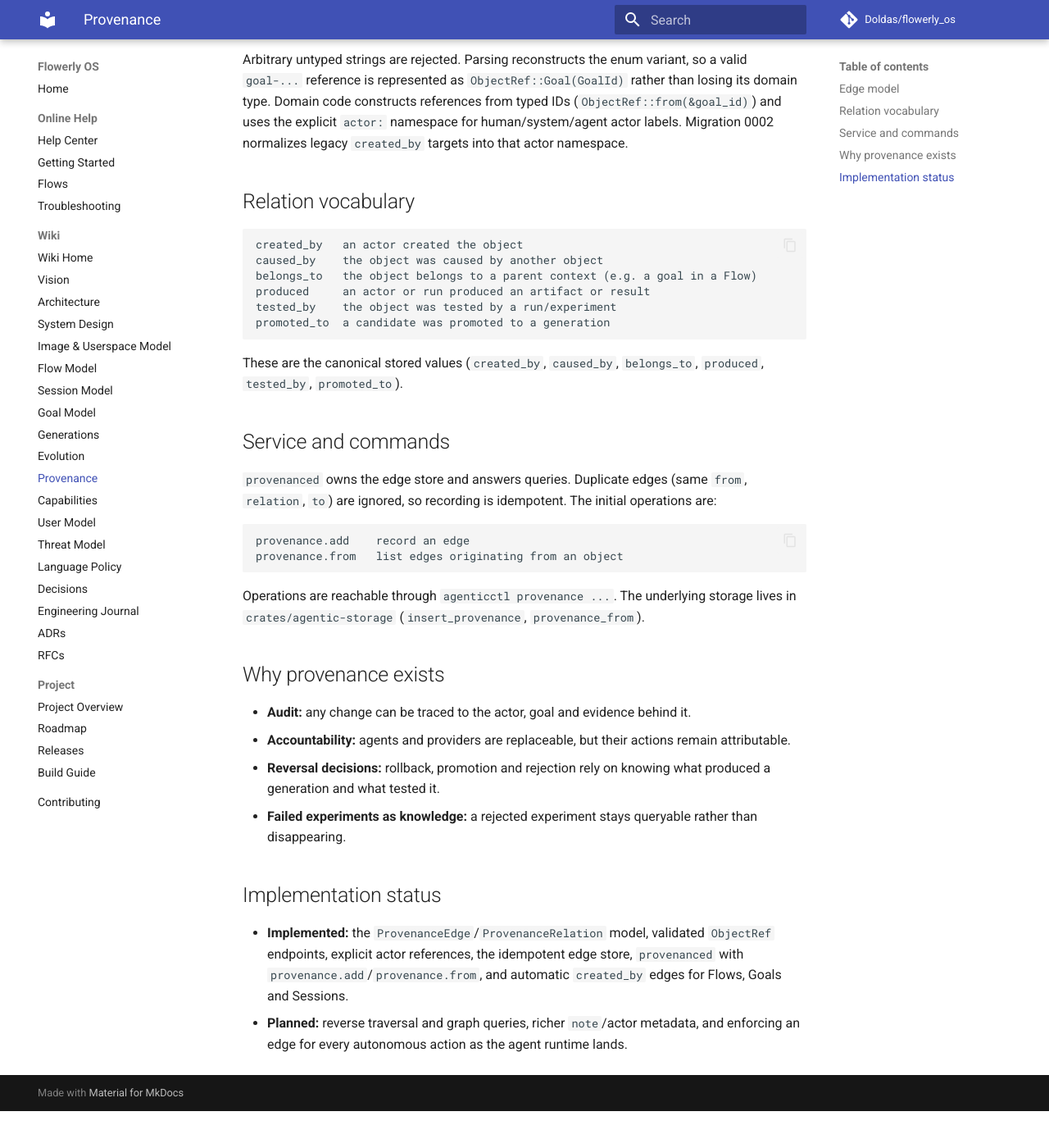
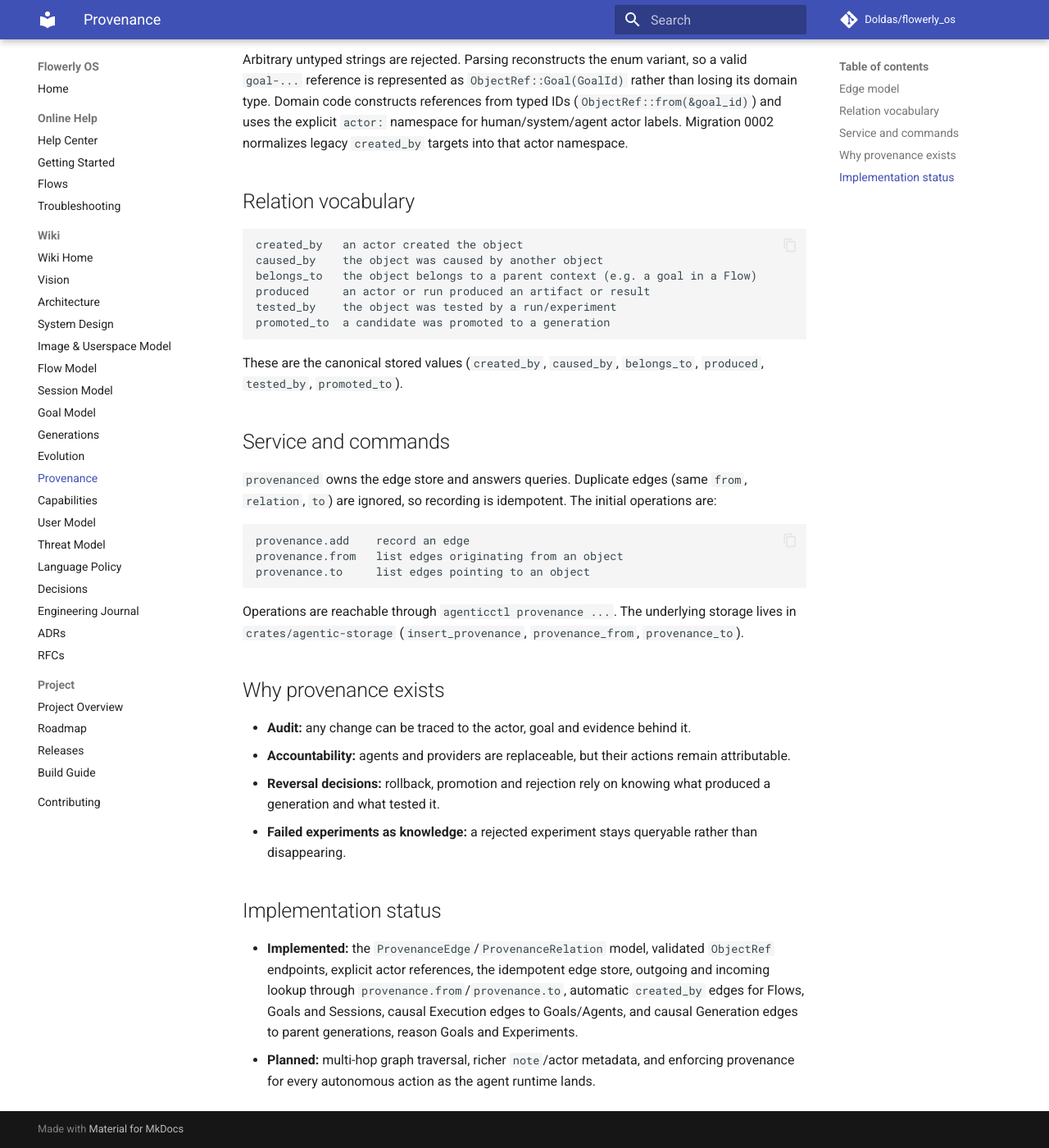
Before and after one commit to Doldas/flowerly_os, an MkDocs documentation site: the page built from docs/provenance.md, in a window 1280 px wide and 1400 px high, scrolled down 947 px. Shown: the whole window at 82% size. Built offline with MkDocs 1.6.1 and Material for MkDocs 9.7.7, drawn with Linux system fonts in a browser that asks for light colours; comment, search, counter and statistics services are not loaded; before the commit the page ends 2302 px from its top, so only the background shows below that.

Commit message:
docs(provenance): document bidirectional durable queries

````diff
--- a/docs/provenance.md
+++ b/docs/provenance.md
@@ -73,11 +73,12 @@ operations are:
 ```text
 provenance.add    record an edge
 provenance.from   list edges originating from an object
+provenance.to     list edges pointing to an object
 ```
 
 Operations are reachable through `agenticctl provenance ...`. The underlying
 storage lives in `crates/agentic-storage` (`insert_provenance`,
-`provenance_from`).
+`provenance_from`, `provenance_to`).
 
 ## Why provenance exists
 
@@ -93,7 +94,9 @@ storage lives in `crates/agentic-storage` (`insert_provenance`,
 
 - **Implemented:** the `ProvenanceEdge`/`ProvenanceRelation` model, validated
   `ObjectRef` endpoints, explicit actor references, the idempotent edge store,
-  `provenanced` with `provenance.add`/`provenance.from`, and automatic
-  `created_by` edges for Flows, Goals and Sessions.
-- **Planned:** reverse traversal and graph queries, richer `note`/actor metadata,
-  and enforcing an edge for every autonomous action as the agent runtime lands.
+  outgoing and incoming lookup through `provenance.from`/`provenance.to`,
+  automatic `created_by` edges for Flows, Goals and Sessions, causal Execution
+  edges to Goals/Agents, and causal Generation edges to parent generations,
+  reason Goals and Experiments.
+- **Planned:** multi-hop graph traversal, richer `note`/actor metadata, and
+  enforcing provenance for every autonomous action as the agent runtime lands.
````
